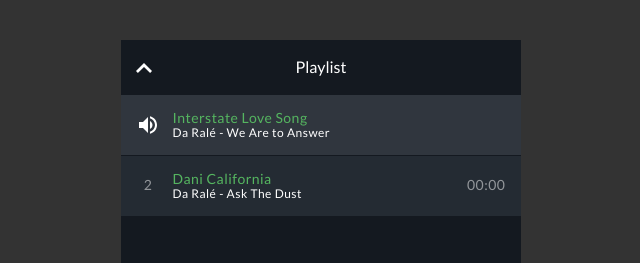
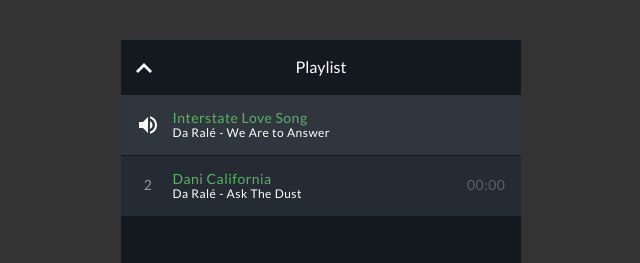
Before and after one commit to gainproducoes/audioplayer, a plain HTML site: page index.html in a window 1280 px wide. Both pictures are taken after a click on the element "Playlist". Shown: the top 263 px of the page, 319-959 px from the left. Drawn offline with nearby package versions, Linux system fonts and the light colour scheme; files whose address does not match are found by name.

Commit message:
Update index.html

```diff
--- a/index.html
+++ b/index.html
@@ -60,9 +60,7 @@
                   </div>
 
                   <span class="song-duration">
-                      <div id="time-container2">
-                          <span class="amplitude-duration-time time-container2" data-amplitude-song-index="1"></span>
-                      </div>
+                    <span class="amplitude-duration-time song-duration" data-amplitude-song-index="1"></span>
                   <span>
                 </div>
 
```
